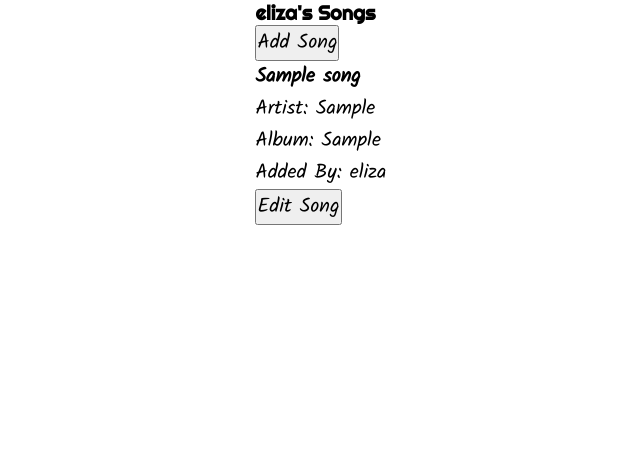
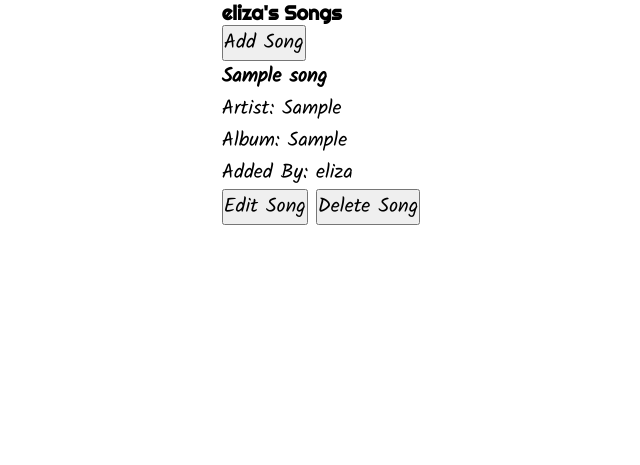
Before and after one commit to AlexaH88/anthemology, a Django app: page /songs/my-songs in a window 1280 px wide. Shown: the part 99-564 px from the top of the page, without its empty margins (319-959 px from the left). Run offline with Django 3.2, Linux system fonts and the light colour scheme; a user stored in the database is signed in; data comes from the database, SQL or seed files in the repository; tables that the repository leaves empty hold one stand-in row (values such as "Sample post"); some libraries are stand-ins or nearby versions.

Commit message:
Create basic delete button functionality on My Songs

```diff
--- a/songs/templates/songs/user_songs.html
+++ b/songs/templates/songs/user_songs.html
@@ -18,6 +18,9 @@
                 <button>
                     <a href="{% url 'songs:edit' slug=user_song.slug %}">Edit Song</a>
                 </button>
+                <button>
+                    <a href="{% url 'songs:delete' slug=user_song.slug %}">Delete Song</a>
+                </button>
             </div>
             {% endfor %}
         </div>
--- a/songs/urls.py
+++ b/songs/urls.py
@@ -9,4 +9,5 @@
     path('my-songs', views.user_songs, name="user_songs"),
     path('add-song', views.add_song, name="add"),
     path('edit-song/<slug:slug>', views.edit_song, name="edit"),
+    path('delete-song/<slug:slug>', views.delete_song, name="delete"),
 ]
--- a/songs/views.py
+++ b/songs/views.py
@@ -47,3 +47,9 @@
         return render(request, 'songs/edit_song.html', {
             'song': song,
             'form': form})
+
+
+@login_required(login_url="/accounts/login/")
+def delete_song(request, slug):
+    song = Song.objects.get(slug=slug)
+    return redirect('songs:song_list')
```
